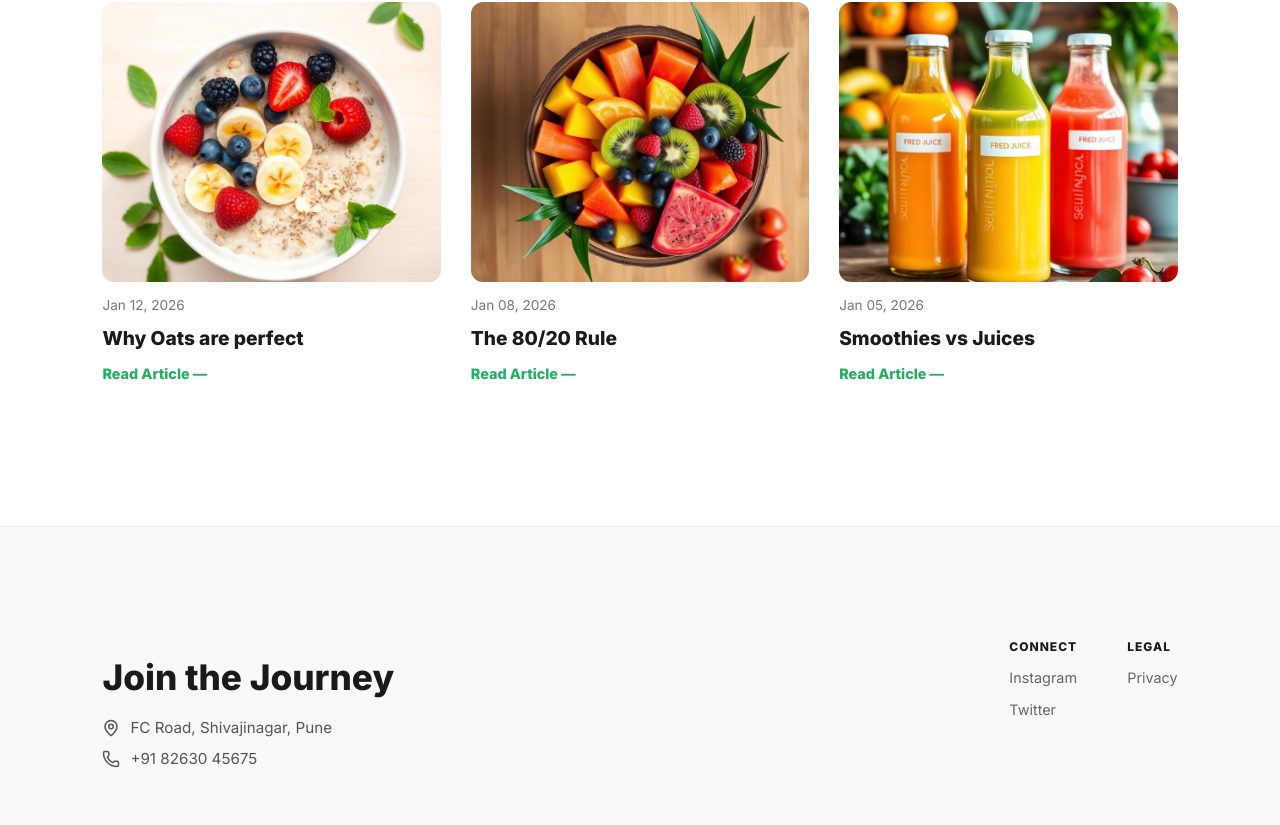
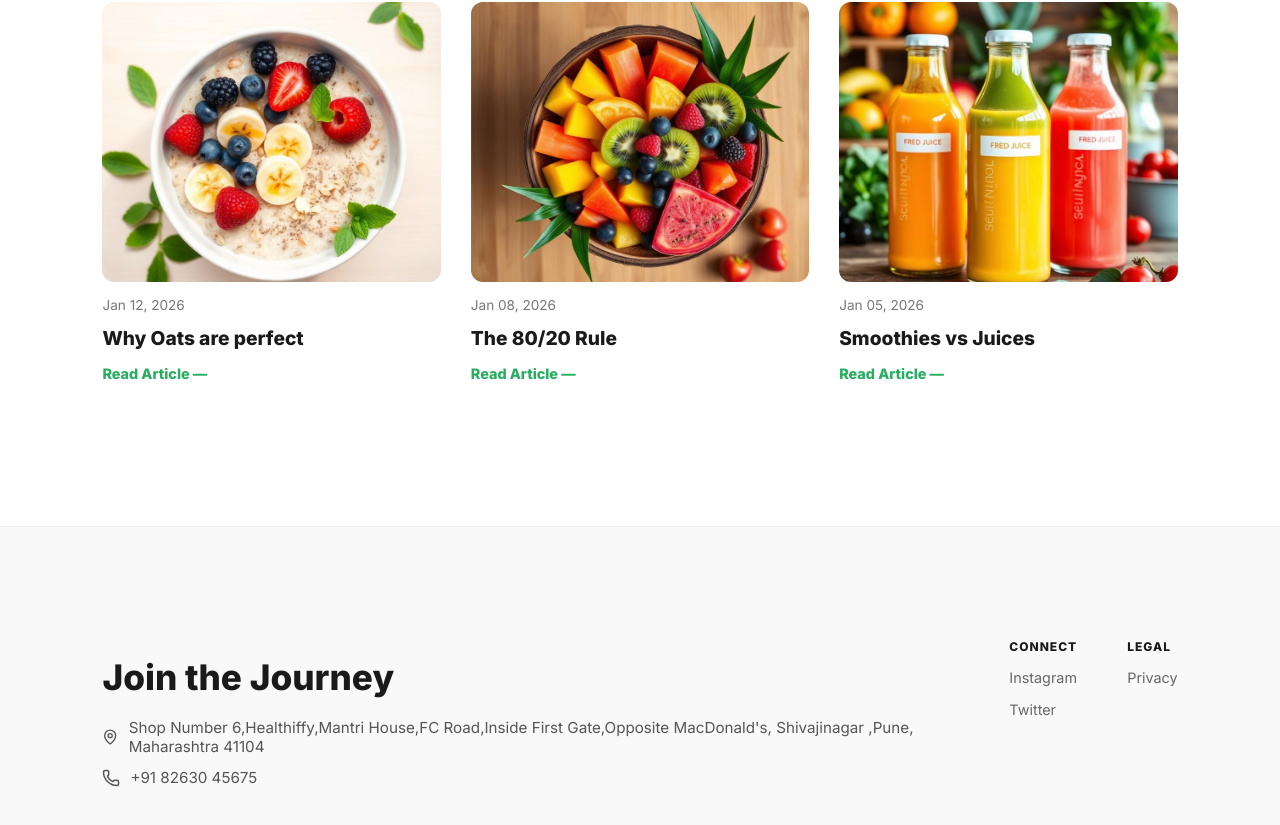
Before and after one commit to SauravOp-Coder/healthiffy-frontend, a React (Create React App) app: page / in a window 1280 px wide. Shown: the part 2407-3232 px from the top of the page. Built offline with nearby package versions, Linux system fonts and the light colour scheme; no server answers.

Commit message:
Update LandingPage.js

```diff
--- a/src/pages/LandingPage.js
+++ b/src/pages/LandingPage.js
@@ -171,7 +171,7 @@ const LandingPage = () => {
         <div style={{ ...footerGrid, flexDirection: isMobile ? 'column' : 'row', gap: '40px' }}>
           <div style={{ flex: 2 }}>
             <h2 style={{ fontSize: isMobile ? '1.8rem' : '2.2rem', marginBottom: '20px' }}>Join the Journey</h2>
-            <div style={contactDetail}><MapPin size={18} /> FC Road, Shivajinagar, Pune</div>
+            <div style={contactDetail}><MapPin size={18} /> Shop Number 6,Healthiffy,Mantri House,FC Road,Inside First Gate,Opposite MacDonald's, Shivajinagar ,Pune, Maharashtra 41104</div>
             <div style={contactDetail}><Phone size={18} /> +91 82630 45675</div>
           </div>
           <div style={{ display: 'flex', gap: '50px' }}>
```
